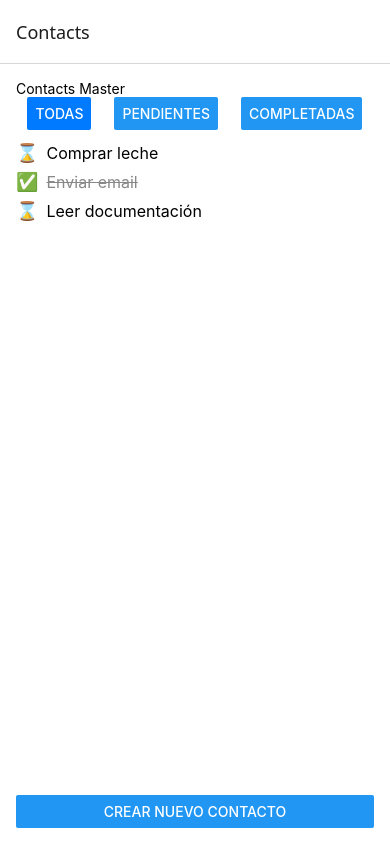
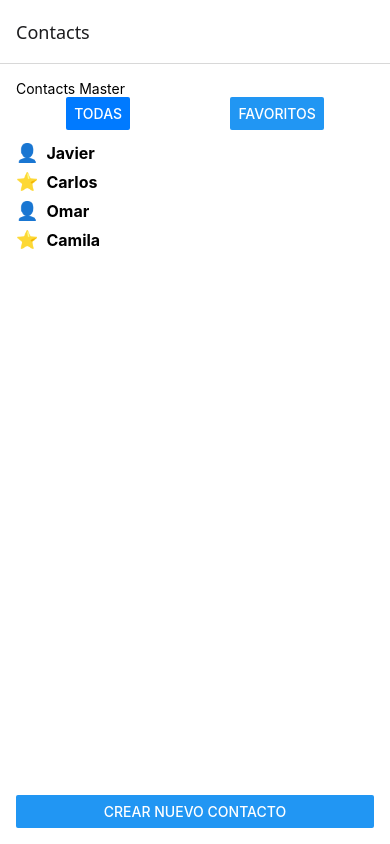
Before and after one commit to xDONIMOx/CONTACTOS-APP, a React Native app in the folder task-mvp/: screen /Contacts in a window 390 px wide. Built offline with nearby package versions, Linux system fonts and the light colour scheme.

Commit message:
Actualización de datos
Se moldea mas la plantilla para cumplir los requisitos del trabajo.

```diff
--- a/task-mvp/screens/AddContactScreen.jsx
+++ b/task-mvp/screens/AddContactScreen.jsx
@@ -11,21 +11,28 @@ import {
 
 export default function AddContactScreen({ navigation, route }) {
   const [title, setTitle] = useState('');
+  const [number, setNumber] = useState('');
 
   // Recuperamos la función addTask pasada desde TaskListScreen
   const { addContact } = route.params || {};
 
-  const isValid = title.trim().length >= 3;
+  const isTitleValid = title.trim().length >= 3;
+  const isNumberValid = number.trim().length >= 7;
+  const isFormValid = isTitleValid && isNumberValid;
 
   const handleAdd = () => {
-    if (!isValid) {
-      Alert.alert('Error', 'El título debe tener al menos 3 caracteres.');
-      return;
-    }
+      if (!isFormValid) {
+        Alert.alert(
+          'Error de Validación',
+          'Por favor, asegúrate de que el nombre tenga al menos 3 caracteres y el número de teléfono al menos 7 dígitos.'
+        );
+        return;
+      }
+
     const newContact = {
-      id: Date.now(),
+      id: Date.now().toString(),
       title: title.trim(),
-      completed: false,
+      number: number.trim(),
     };
 
     // Llamamos al callback sólo si existe
@@ -44,14 +51,14 @@ export default function AddContactScreen({ navigation, route }) {
 
       <TextInput
         style={styles.input}
-        placeholder="Título de la tarea (mín. 3 caracteres)"
+        placeholder="Nombre (mín. 3 caracteres)"
         value={title}
         onChangeText={setTitle}
       />
 
-      { !isValid && title.length > 0 && (
+      { !isTitleValid && title.length > 0 && (
         <Text style={styles.errorText}>
-          El título debe tener al menos 3 caracteres.
+          El nombre debe tener al menos 3 caracteres.
         </Text>
       )}
 
--- a/task-mvp/screens/ContactListScreen.jsx
+++ b/task-mvp/screens/ContactListScreen.jsx
@@ -10,11 +10,12 @@ import {
 
 export default function ContactListScreen({ navigation }) {
   const [contacts, setContacts] = useState([
-    { id: 1, title: 'Comprar leche', completed: false },
-    { id: 2, title: 'Enviar email', completed: true },
-    { id: 3, title: 'Leer documentación', completed: false },
+    { id: '1', title: 'Javier', number: '3204567890', favorite: false },
+    { id: '2', title: 'Carlos', number: '3136543210', favorite: true },
+    { id: '3', title: 'Omar', number: '3191234567', favorite: false },
+    { id: '4', title: 'Camila', number: '1112223333', favorite: true },
   ]);
-  const [filterMode, setFilterMode] = useState('all'); // 'all' | 'pending' | 'completed'
+  const [filterMode, setFilterMode] = useState('all'); // 'all' | 'favorites'
 
   // Función para añadir una nueva tarea al estado
   const addContact = (contact) => {
@@ -24,11 +25,8 @@ export default function ContactListScreen({ navigation }) {
   // Derivar listado según filtro
   let displayedContacts;
   switch (filterMode) {
-    case 'pending':
-      displayedContacts = contacts.filter(t => !c.completed);
-      break;
-    case 'completed':
-      displayedContacts = contacts.filter(t => c.completed);
+    case 'favorite':
+      displayedContacts = contacts.filter(c => c.favorite);
       break;
     default:
       displayedContacts = contacts;
@@ -45,14 +43,9 @@ export default function ContactListScreen({ navigation }) {
           color={filterMode === 'all' ? '#007AFF' : undefined}
         />
         <Button
-          title="Pendientes"
-          onPress={() => setFilterMode('pending')}
-          color={filterMode === 'pending' ? '#007AFF' : undefined}
-        />
-        <Button
-          title="Completadas"
-          onPress={() => setFilterMode('completed')}
-          color={filterMode === 'completed' ? '#007AFF' : undefined}
+          title="Favoritos"
+          onPress={() => setFilterMode('favorite')}
+          color={filterMode === 'favorite' ? '#007AFF' : undefined}
         />
       </View>
 
@@ -61,12 +54,12 @@ export default function ContactListScreen({ navigation }) {
         {displayedContacts.map(contact => (
           <View key={contact.id} style={styles.contactRow}>
             <Text style={styles.icon}>
-              {contact.completed ? '✅' : '⌛️'}
+              {contact.favorite ? '⭐' : '👤'}
             </Text>
             <Text
               style={[
                 styles.contactText,
-                contact.completed ? styles.completedText : styles.pendingText,
+                contact.favorite ? styles.favoriteText : styles.favoriteText,
               ]}
             >
               {contact.title}
@@ -91,8 +84,7 @@ const styles = StyleSheet.create({
   contactRow:   { flexDirection: 'row', alignItems: 'center', marginBottom: 8 },
   icon:         { fontSize: 18, marginRight: 8 },
   contactText:  { fontSize: 16 },
-  completedText:{ textDecorationLine: 'line-through', color: '#888' },
-  pendingText:  { color: '#000' },
+  favoriteText: { fontWeight: 'bold' },
 });
 
 
```
